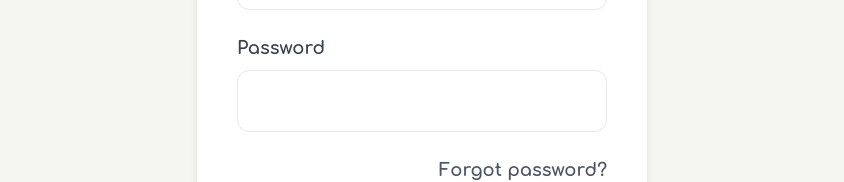
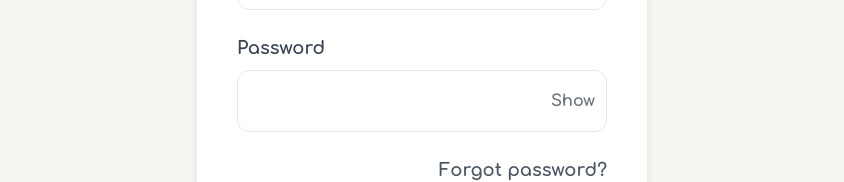
Before and after one commit to vishnugrao/basic, a Next.js app in the folder basic/: page /login in a window 1280 px wide. Shown: the part 612-794 px from the top of the page, without its empty margins (218-1062 px from the left). Built offline with nearby package versions, Linux system fonts and the light colour scheme.

Commit message:
hide / show password

```diff
--- a/basic/app/login/page.tsx
+++ b/basic/app/login/page.tsx
@@ -8,6 +8,7 @@ import Image from "next/image"
 export default function LoginPage() {
     const [isLoading] = useState(false)
     const [isSignUp, setIsSignUp] = useState(false)
+    const [showPassword, setShowPassword] = useState(false)
 
     return (
         <>
@@ -91,18 +92,30 @@ export default function LoginPage() {
                                     >
                                         Password
                                     </label>
+                                    <div className="relative">
                                         <input
                                             id="password"
                                             name="password"
-                                        type="password"
+                                            type={showPassword ? "text" : "password"}
                                             required
                                             disabled={isLoading}
                                             className="w-full px-4 py-4 text-lg text-gray-900 border border-gray-200
                                                     rounded-xl focus:outline-none focus:ring-2
                                                     focus:ring-[#B1454A] focus:ring-opacity-20
                                                     focus:border-[#B1454A] disabled:bg-gray-50
-                                                disabled:cursor-not-allowed transition-colors"
+                                                    disabled:cursor-not-allowed transition-colors pr-12"
                                         />
+                                        <button
+                                            type="button"
+                                            onClick={() => setShowPassword(!showPassword)}
+                                            className="absolute right-3 top-1/2 transform -translate-y-1/2
+                                                    text-gray-500 hover:text-gray-700 transition-colors
+                                                    disabled:opacity-50 disabled:cursor-not-allowed"
+                                            disabled={isLoading}
+                                        >
+                                            {showPassword ? "Hide" : "Show"}
+                                        </button>
+                                    </div>
                                 </div>
 
                                 {!isSignUp && (
@@ -146,11 +159,11 @@ export default function LoginPage() {
 
                         <div className="mt-8 text-center text-base text-gray-500">
                             By continuing, you agree to our{' '}
-                            <a href="#" className="text-gray-700 hover:text-gray-900 transition-colors">
+                            <a href="" className="text-gray-700 hover:text-gray-900 transition-colors">
                                 Terms of Service
                             </a>{' '}
                             and{' '}
-                            <a href="#" className="text-gray-700 hover:text-gray-900 transition-colors">
+                            <a href="" className="text-gray-700 hover:text-gray-900 transition-colors">
                                 Privacy Policy
                             </a>
                         </div>
```
Lines whose indentation alone changed are shown as unchanged.
